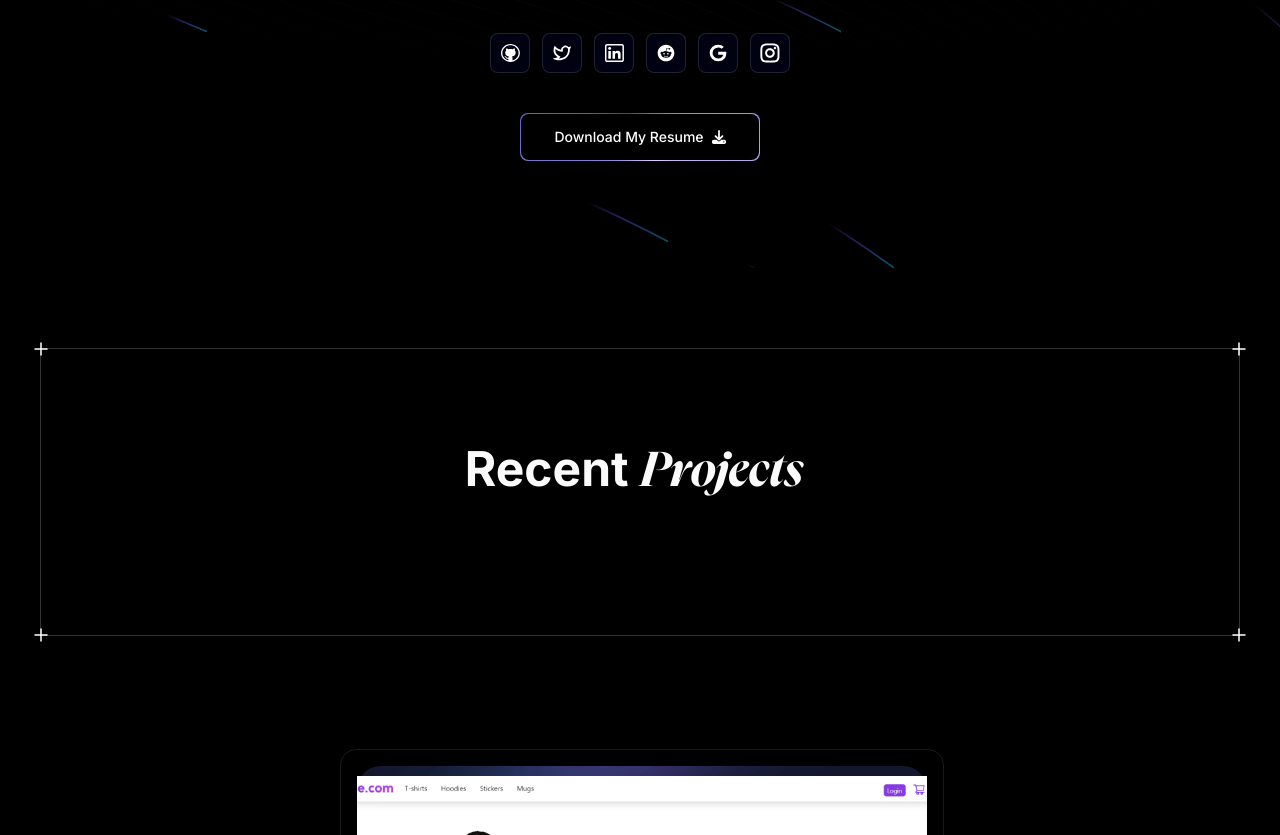
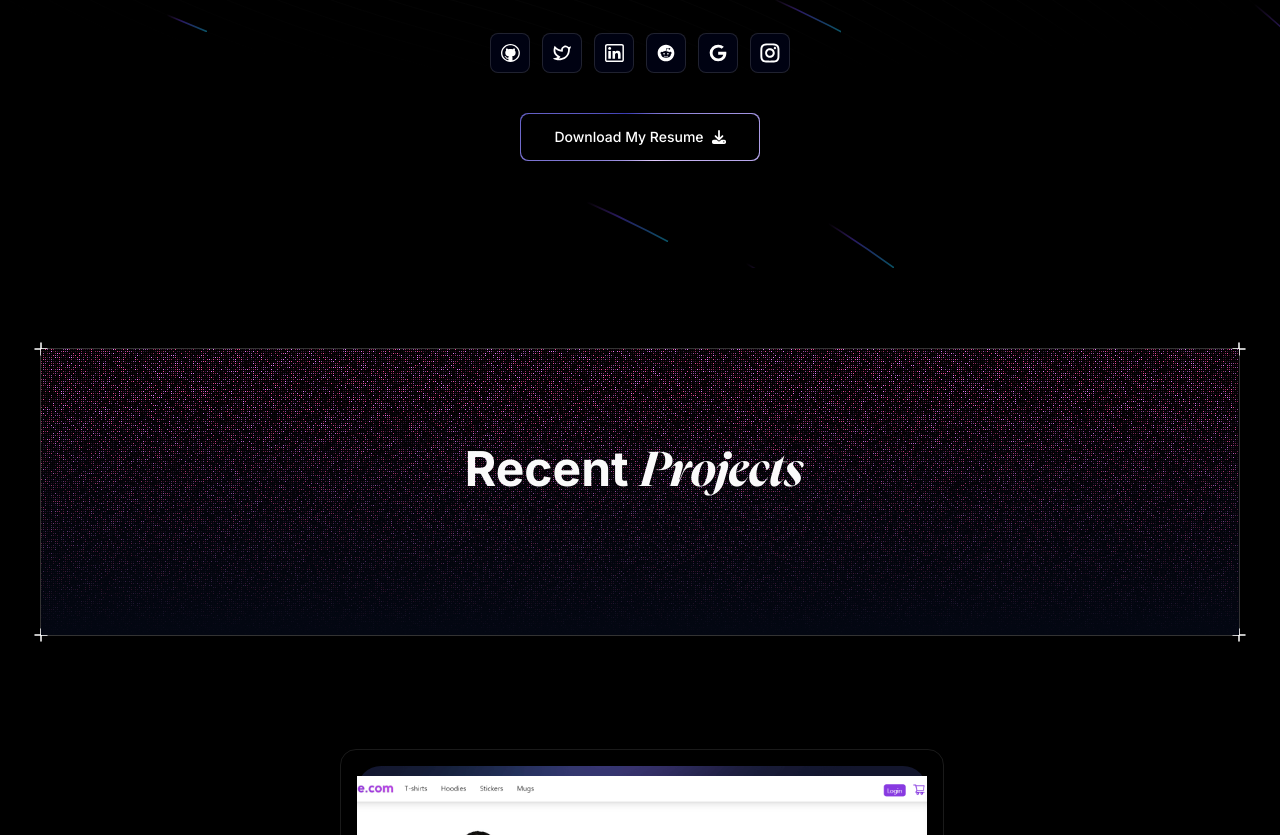
Before and after one commit to aryanraj13/PortfolioProject, a Next.js app: page / in a window 1280 px wide. Shown: the part 532-1367 px from the top of the page. Built offline with nearby package versions, Linux system fonts and the light colour scheme; a web font is replaced by a local one; what @designbycode/tailwindcss-text-shadow would draw is missing.

Commit message:
recentstyle

```diff
--- a/components/RecentProjects.tsx
+++ b/components/RecentProjects.tsx
@@ -65,6 +65,15 @@ const RecentProjectsContent = ({
         <Icon className="absolute h-6 w-6 -bottom-3 -right-3 dark:text-white text-black" />
         <AnimatePresence>
           <div className="h-full w-full absolute inset-0">
+            <CanvasRevealEffect
+                animationSpeed={3}
+                containerClassName="bg-black"
+                colors={[
+                  [236, 72, 153],
+                  [232, 121, 249],
+                ]}
+                dotSize={2}
+              />
 
           </div>
         </AnimatePresence>
```
